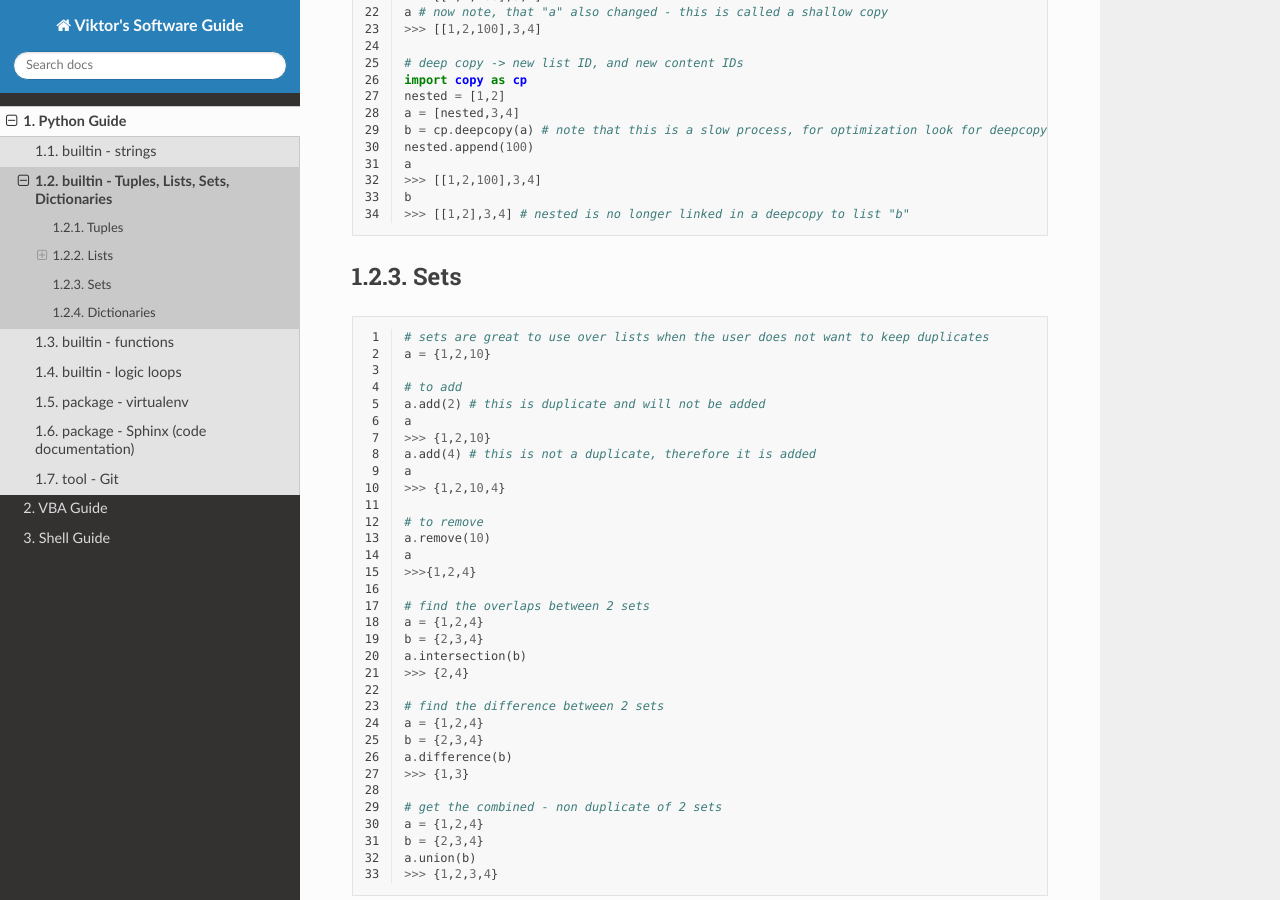
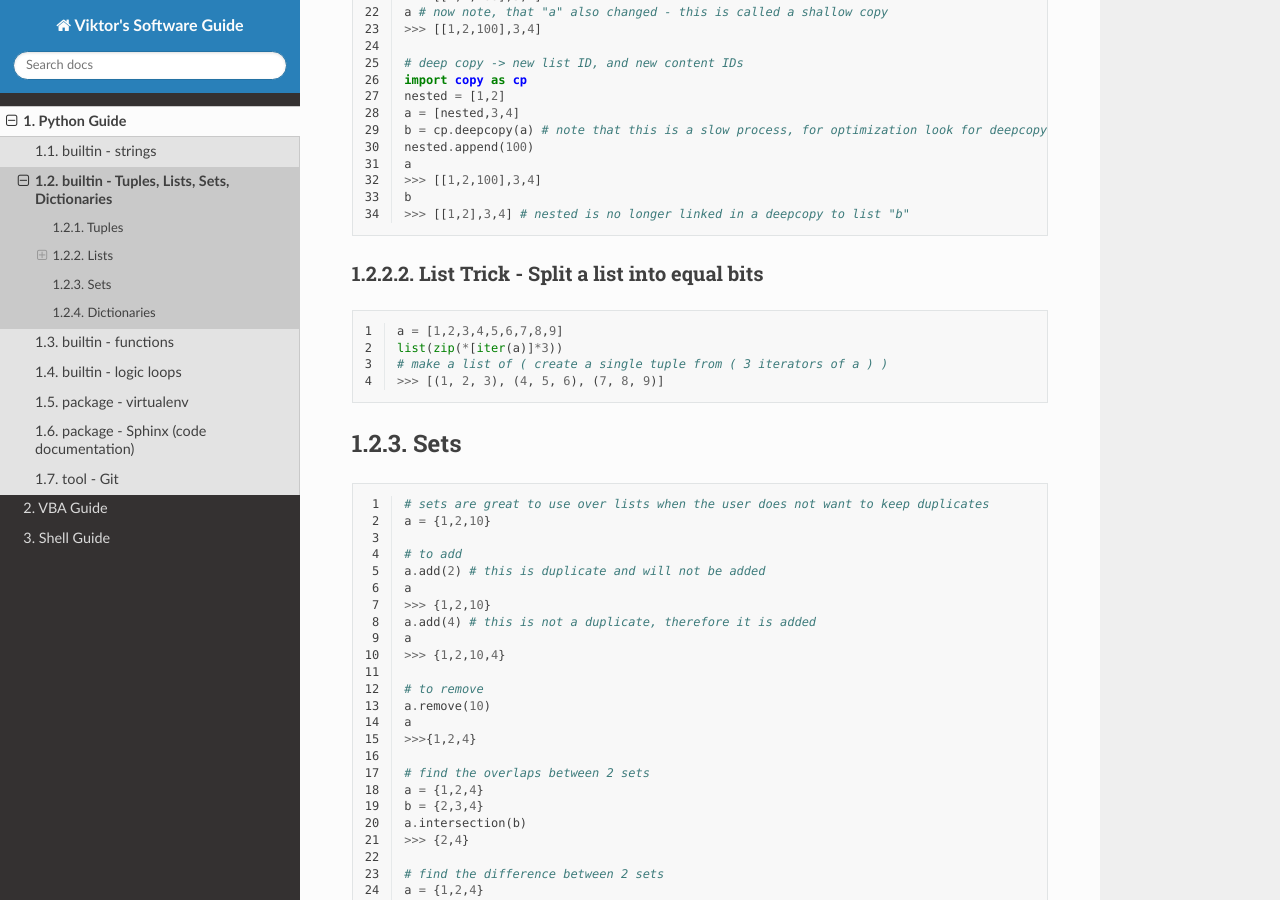
Before and after one commit to PydPiper/viks_SoftwareGuide, a Sphinx documentation site: the page built from source/python/containers.rst, in a window 1280 px wide and 900 px high, scrolled down 2071 px. Built offline with Sphinx 7.4.7 and the Read the Docs theme 2.0.0, drawn with Linux system fonts in a browser that asks for light colours.

Commit message:
added list trick - equal list splits and github link on main page

```diff
--- a/source/index.rst
+++ b/source/index.rst
@@ -9,6 +9,9 @@ and can be found on public domain.
 
 The objective is to layout concepts and examples step by step in a clear and concise manner with emphasis on the "gotchas".
 
+If you enjoy what you find here or have suggestions for improvement, feel free to drop a comment on the github page:
+https://github.com/PydPiper/viks_SoftwareGuide
+
 .. toctree::
     :numbered:
     :maxdepth: 2
--- a/source/python/containers.rst
+++ b/source/python/containers.rst
@@ -131,6 +131,17 @@ List - Copy
     b
     >>> [[1,2],3,4] # nested is no longer linked in a deepcopy to list "b"
 
+List Trick - Split a list into equal bits
+^^^^^^^^^^^^^^^^^^^^^^^^^^^^^^^^^^^^^^^^^
+
+.. code-block:: python
+    :linenos:
+
+    a = [1,2,3,4,5,6,7,8,9]
+    list(zip(*[iter(a)]*3))
+    # make a list of ( create a single tuple from ( 3 iterators of a ) )
+    >>> [(1, 2, 3), (4, 5, 6), (7, 8, 9)]
+
 Sets
 ----
 
```
